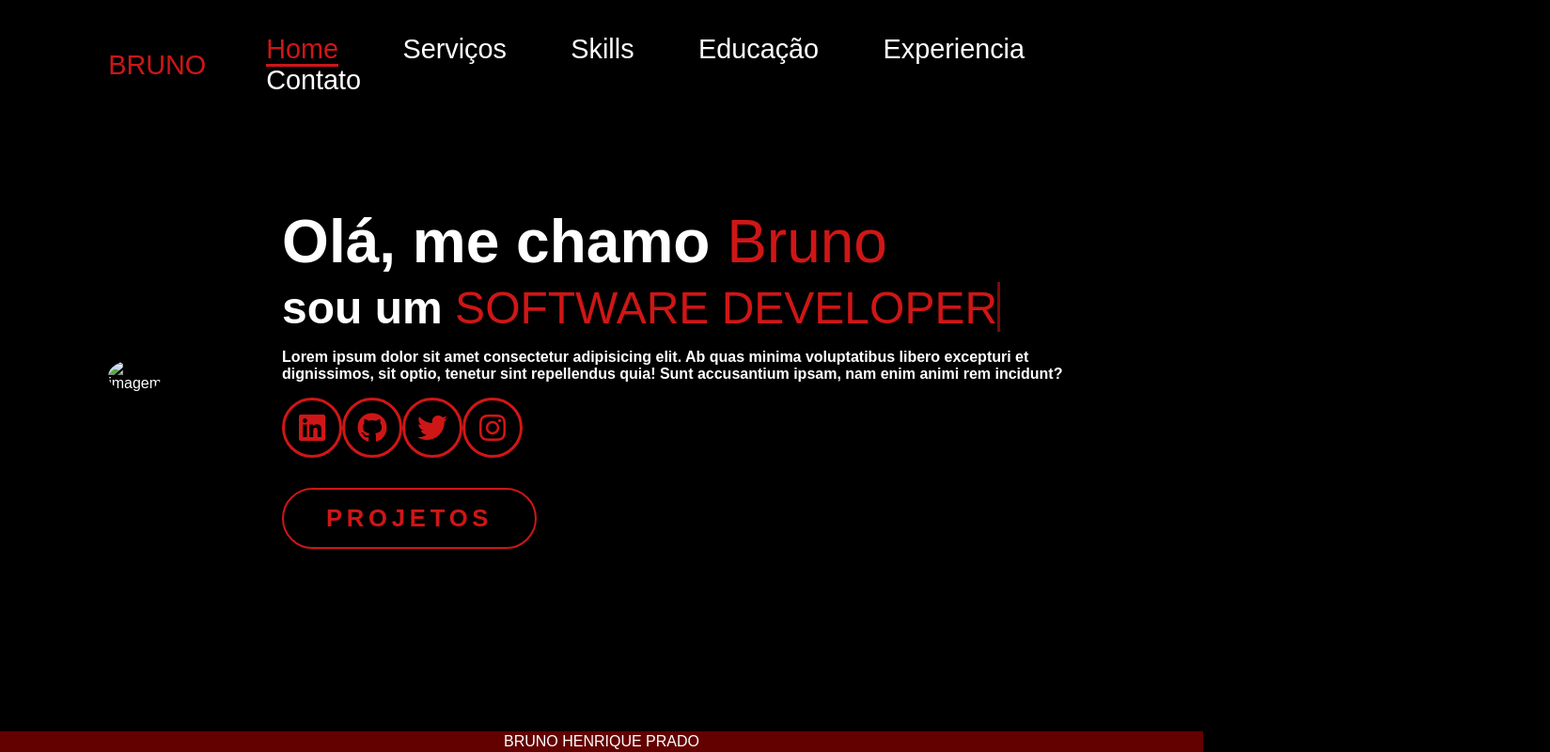
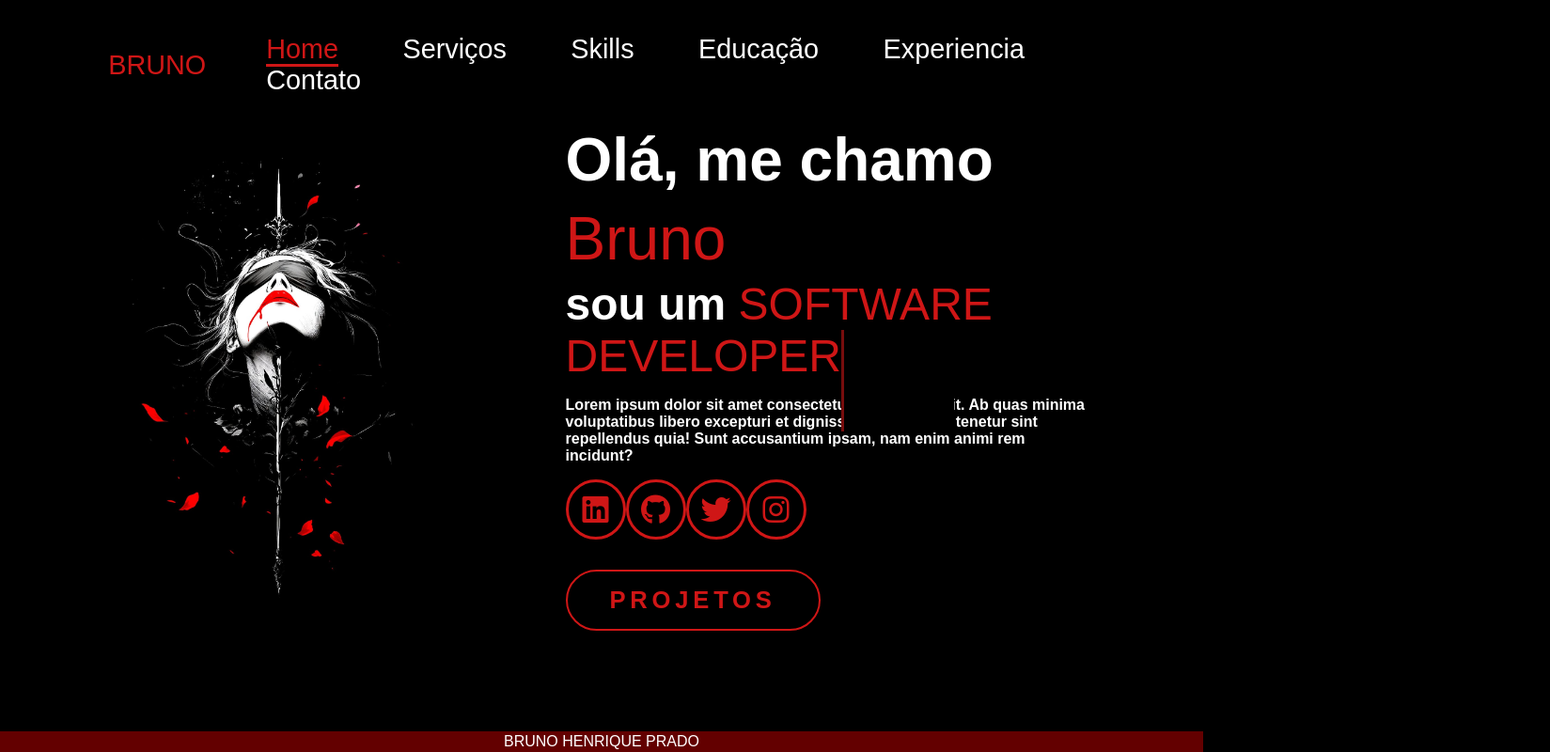
Before and after one commit to J0hnGal7/portfolio-site, a plain HTML site: page index.html in a window 1280 px wide. Shown: the whole page at 94% size, 1649 px wide, since content can reach past the window. Drawn offline with Linux system fonts and the light colour scheme; a web font is replaced by a local one.

Commit message:
Update index.html

```diff
--- a/index.html
+++ b/index.html
@@ -27,7 +27,7 @@
 
     <section class="home">
         <div class="home-img">
-            <img src="img/blackgi.jfif" alt="imagem">
+            <img src="blackgi.jfif" alt="imagem">
         </div>
 
          <div class="home-content">
```
